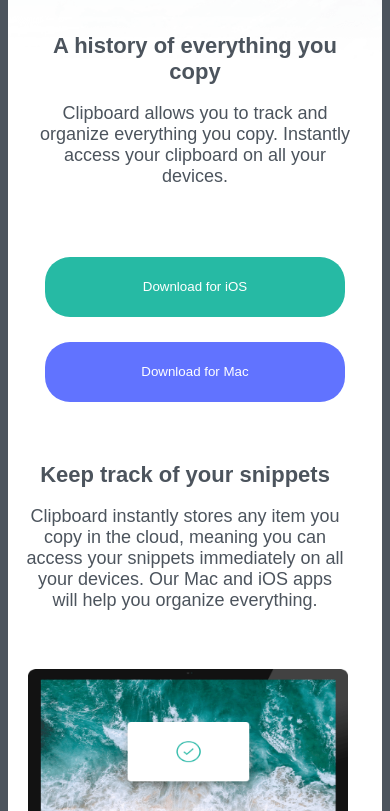
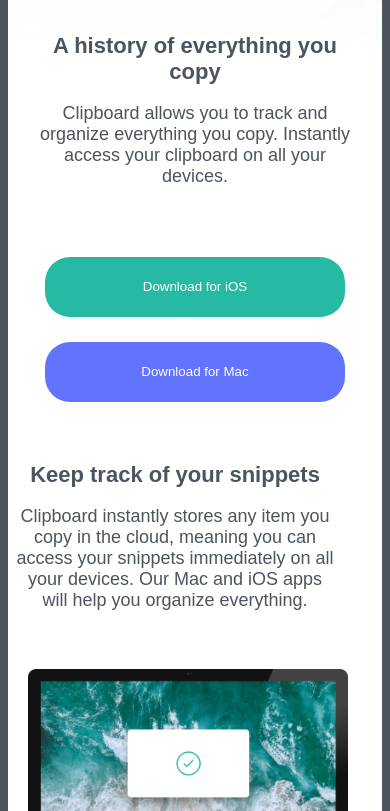
Before and after one commit to CHEGEBB/clipboard-landing-page-master, a plain HTML site: page index.html in a window 390 px wide. Shown: the part 340-1151 px from the top of the page. Drawn offline with Linux system fonts and the light colour scheme; a web font is replaced by a local one.

Commit message:
Update styles.css

```diff
--- a/styles.css
+++ b/styles.css
@@ -270,7 +270,7 @@ button:hover{
         align-items: center;
         width: 320px;
         text-align: center;
-        margin-left: -10px;
+        margin-left: -20px;
     }
     .mac{
 
@@ -281,7 +281,7 @@ button:hover{
     }
     .desktop img{
         width: 320px;
-        height: 210px;
+        height: 240px;
         margin-left: 20px;
         align-items: center;
         justify-content: center;
```
